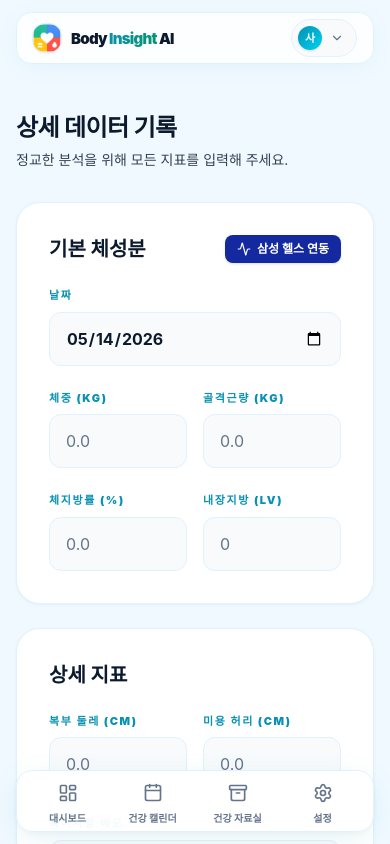
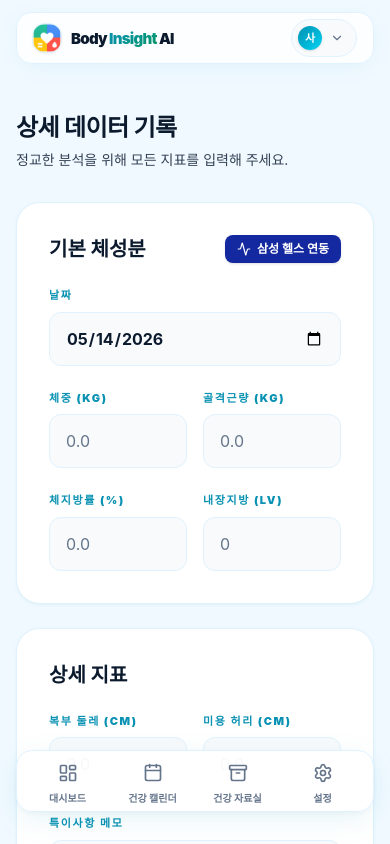
Before and after one commit to cathy-park/body-insight-ai, a Next.js app: page /input in a window 390 px wide. Shown: the top 844 px of the page. Built offline with nearby package versions, Linux system fonts and the light colour scheme.

Commit message:
fix: lift mobile tab bar margin to avoid overlapping and bind postMessage to document for Android compatibility

```diff
--- a/src/components/Navigation.tsx
+++ b/src/components/Navigation.tsx
@@ -339,7 +339,7 @@ export function Navigation() {
         aria-label="모바일 하단 메뉴"
         className="md:hidden fixed bottom-0 left-0 right-0 z-50 pb-safe pointer-events-none"
       >
-        <div className="mx-4 mb-3 bg-white/90 backdrop-blur-2xl border border-[var(--border)] rounded-2xl shadow-[var(--shadow-elevated)] pointer-events-auto">
+        <div className="mx-4 mb-8 bg-white/90 backdrop-blur-2xl border border-[var(--border)] rounded-2xl shadow-[var(--shadow-elevated)] pointer-events-auto">
           <div className="flex items-center justify-around h-[60px] px-2">
             {navItems.map((item) => {
               const isActive = pathname === item.href;
--- a/src/components/RecordModal.tsx
+++ b/src/components/RecordModal.tsx
@@ -104,6 +104,12 @@ export function RecordModal({ isOpen, onClose }: RecordModalProps) {
           : undefined;
         const latestPeriod  = data.payload?.menstruation?.length > 0;
 
+        // 최근 데이터가 하나도 없을 경우 사용자 친화적 피드백 제공
+        if (!latestWeight && !latestBodyFat && !latestSleep && !latestPeriod) {
+          showToast('최근 7일간 동기화된 데이터가 없습니다. 삼성 헬스 앱을 실행한 뒤 다시 불러와 주세요!', 'error');
+          return;
+        }
+
         setFormData((prev) => ({
           ...prev,
           ...(latestWeight  ? { weight:    parseFloat(latestWeight.toFixed(1))   } : {}),
@@ -116,8 +122,10 @@ export function RecordModal({ isOpen, onClose }: RecordModalProps) {
     };
 
     window.addEventListener('message', handleMessage);
+    document.addEventListener('message', handleMessage as any); // 안드로이드 특정 웹뷰 전달 누락 우회용
     return () => {
       window.removeEventListener('message', handleMessage);
+      document.removeEventListener('message', handleMessage as any);
     };
   }, [isOpen]);
 
```
